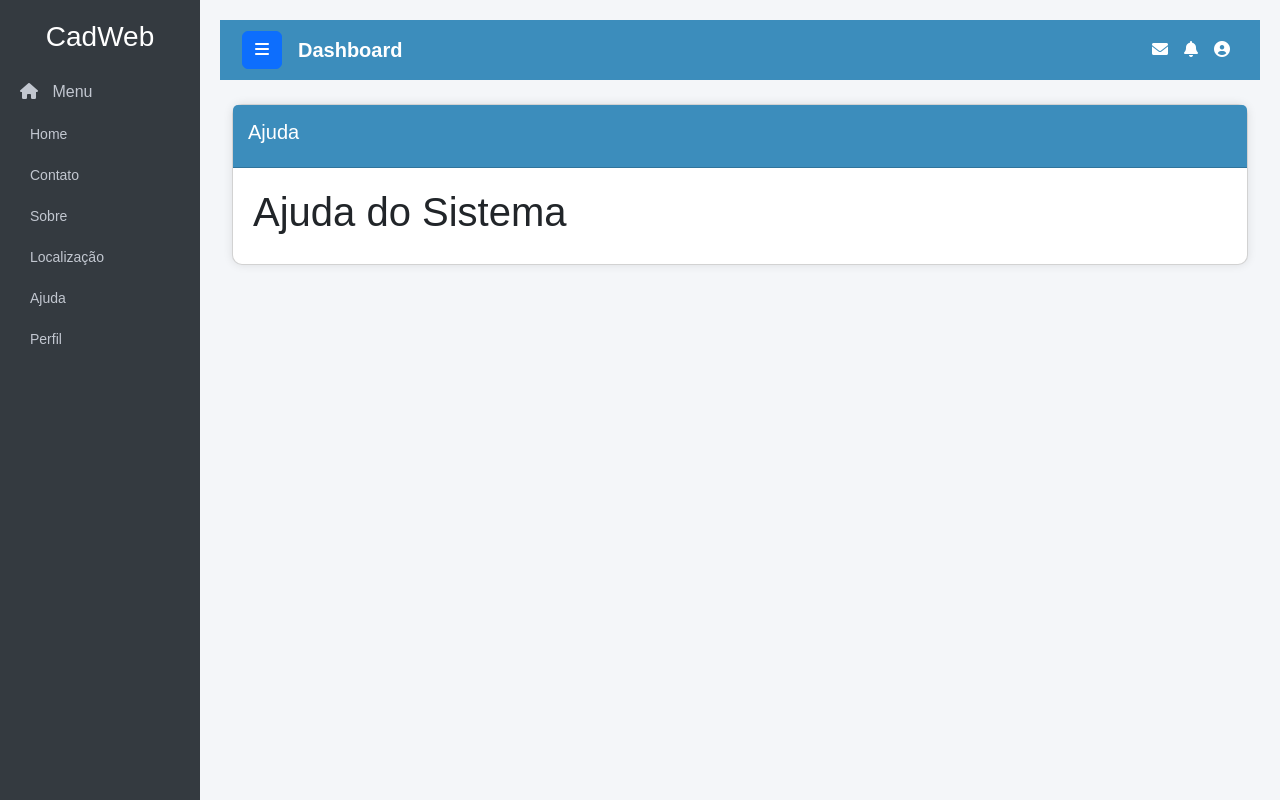
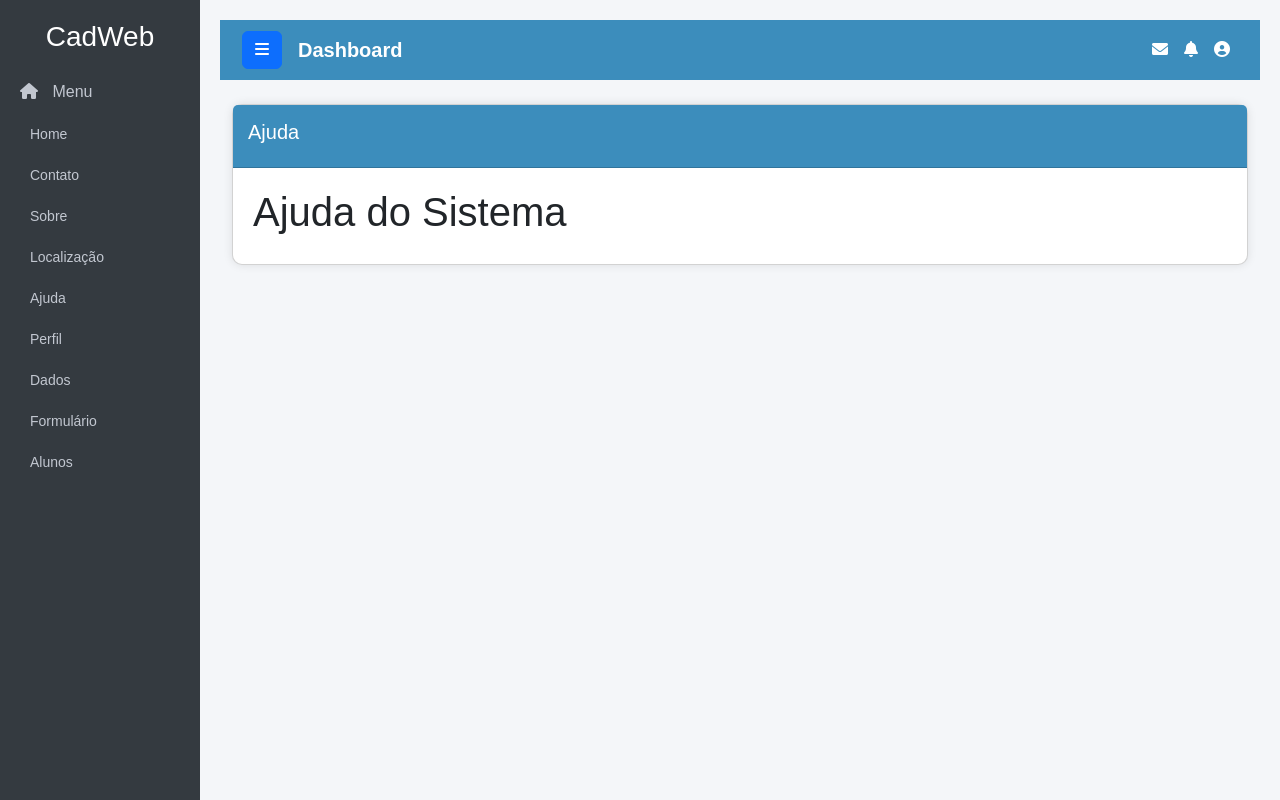
Before and after one commit to pirateno/piloto1, a Django app: page /ajuda/ in a window 1280 px wide, after a click on "Menu". Run offline with Django 5.2, Linux system fonts and the light colour scheme.

Commit message:
ifpiteste

```diff
--- a/home/templates/base.html
+++ b/home/templates/base.html
@@ -122,7 +122,14 @@
 					<li class="nav-item">
 						<a href="{% url 'perfil' 'Seu nome aqui' %}" class="nav-link">Perfil</a>
 					</li>
-
+        <li class="nav-item">
+          <a href="{% url 'dados' %}" class="nav-link">Dados</a>
+        <li class="nav-item">
+          <a href="{% url 'form'%}" class="nav-link">Formulário</a>
+        </li>
+        <li class="nav-item">
+          <a href="{% url 'form'%}" class="nav-link">Alunos</a>
+        </li>
 				</ul>
 
 
```
